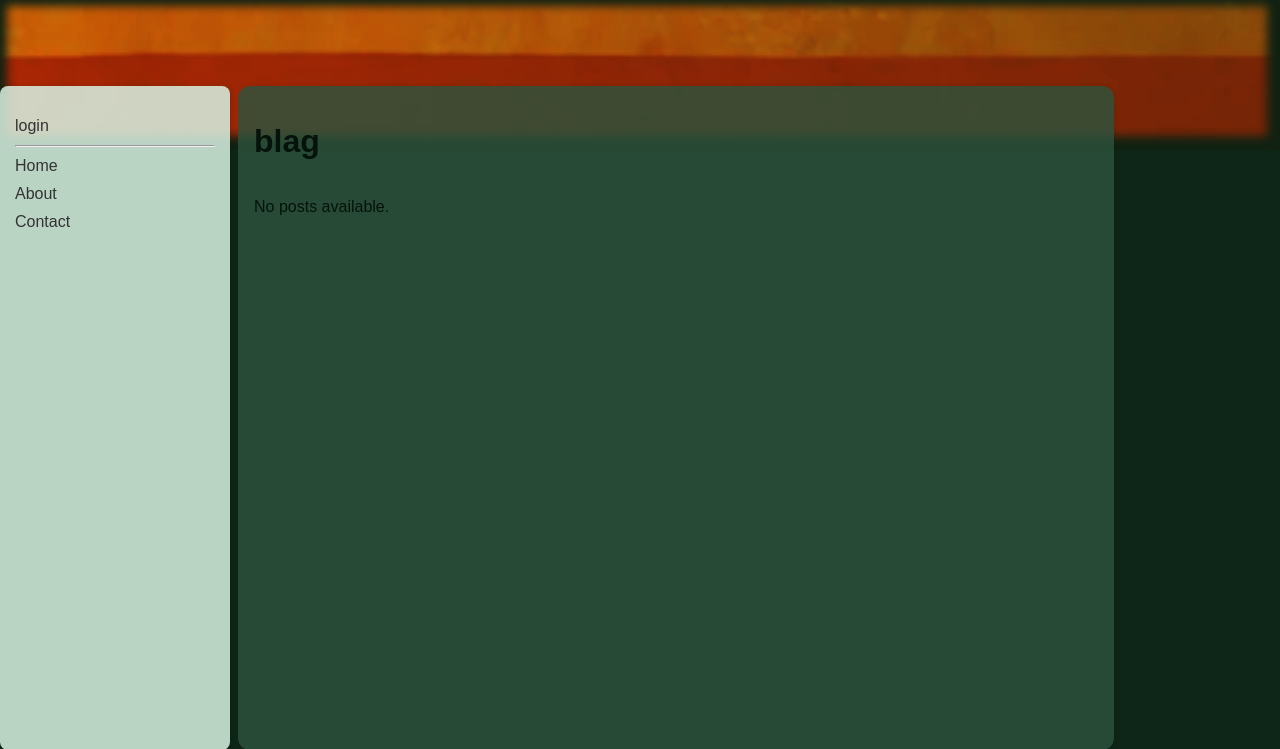
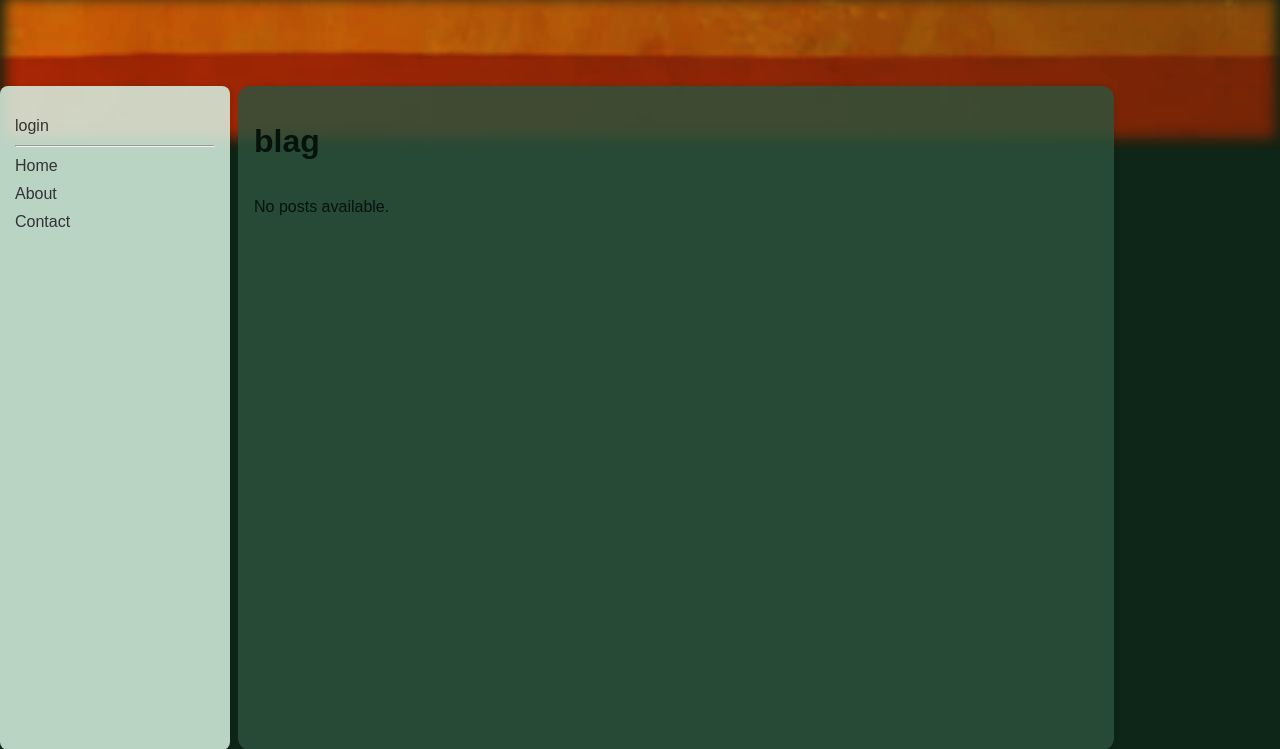
Before and after one commit to turingcompletejeff/flask-site, a Flask app: page / in a window 1280 px wide. Shown: the top 749 px of the page. Run offline with Flask 3, Linux system fonts and the light colour scheme; data that the repository does not hold is empty.

Commit message:
removed extra banner. less extreme shadow.

```diff
--- a/app/static/css/styles.css
+++ b/app/static/css/styles.css
@@ -33,7 +33,7 @@ body, html {
     display: flex;
     align-items: center;
     justify-content: center;
-    box-shadow: inset -3px -4px 10px 10px hsl(124 35% 10%);
+    box-shadow: inset 0px -7px 14px 5px hsl(124 35% 10%);
     background-blend-mode: hard-light;
 }
 
```
Also changed, not shown: app/static/img/banner.jpg (deleted).
